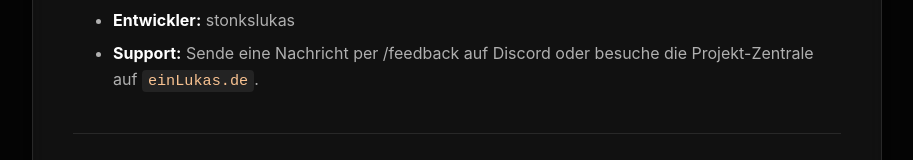
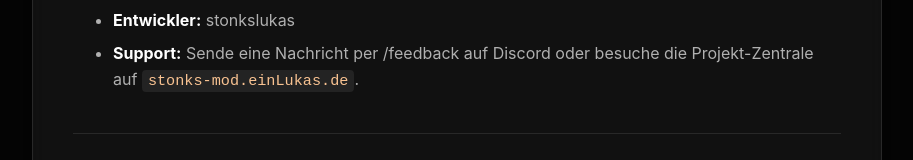
Before and after one commit to StonksLukas/stonksmod-info, a plain HTML site: page index.html in a window 1280 px wide. Shown: the part 3319-3479 px from the top of the page, without its empty margins (183-1096 px from the left). Drawn offline with Linux system fonts and the light colour scheme.

Commit message:
Update index.html

```diff
--- a/index.html
+++ b/index.html
@@ -146,7 +146,7 @@
     <p>Bei Fragen zum Datenschutz, Sicherheitsbedenken oder Bug-Reports erreichst du den Entwickler direkt über Discord:</p>
     <ul>
         <li><strong>Entwickler:</strong> stonkslukas</li>
-        <li><strong>Support:</strong> Sende eine Nachricht per /feedback auf Discord oder besuche die Projekt-Zentrale auf <code>einLukas.de</code>.</li>
+        <li><strong>Support:</strong> Sende eine Nachricht per /feedback auf Discord oder besuche die Projekt-Zentrale auf <code>stonks-mod.einLukas.de</code>.</li>
     </ul>
 
     <div class="footer">
```
